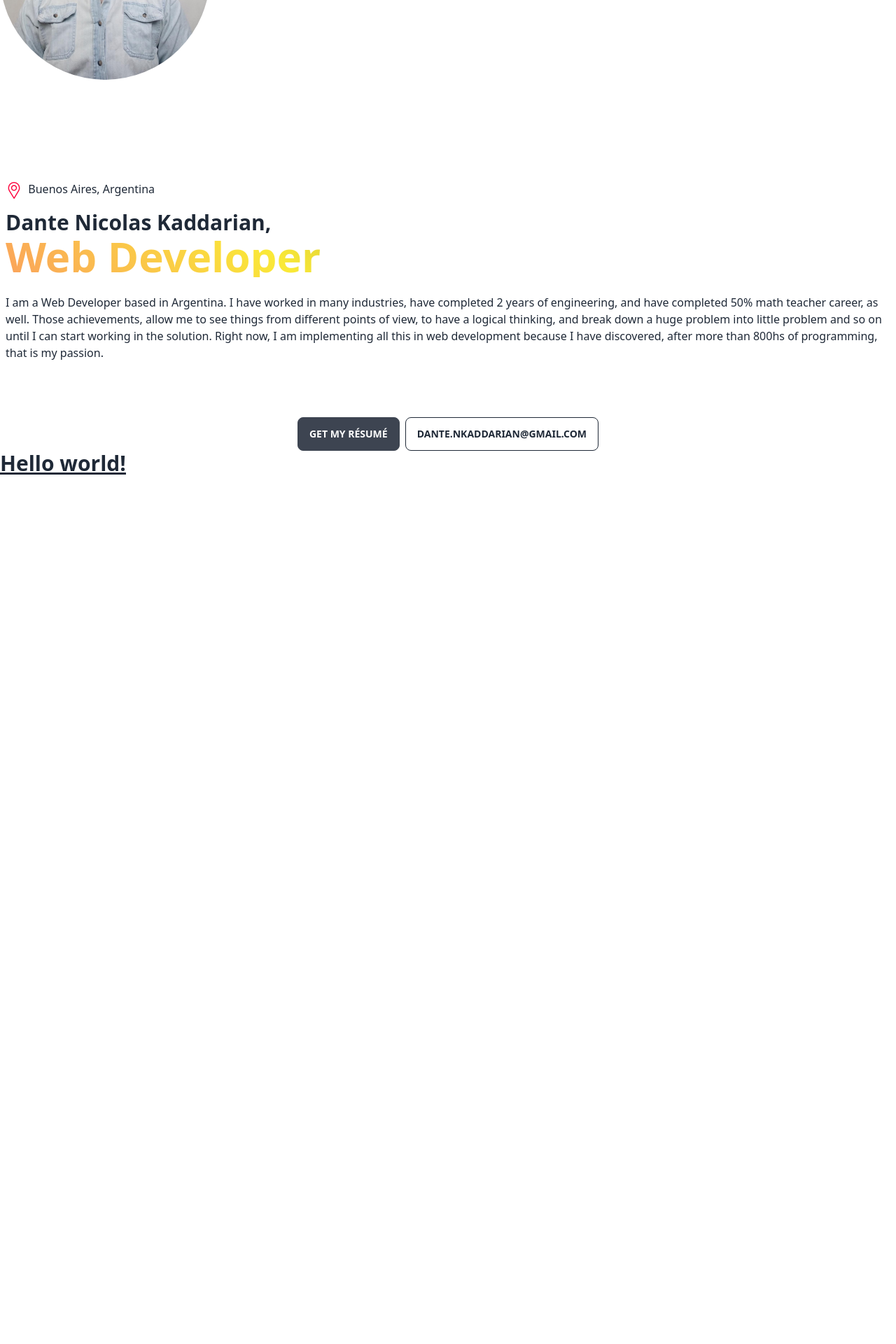
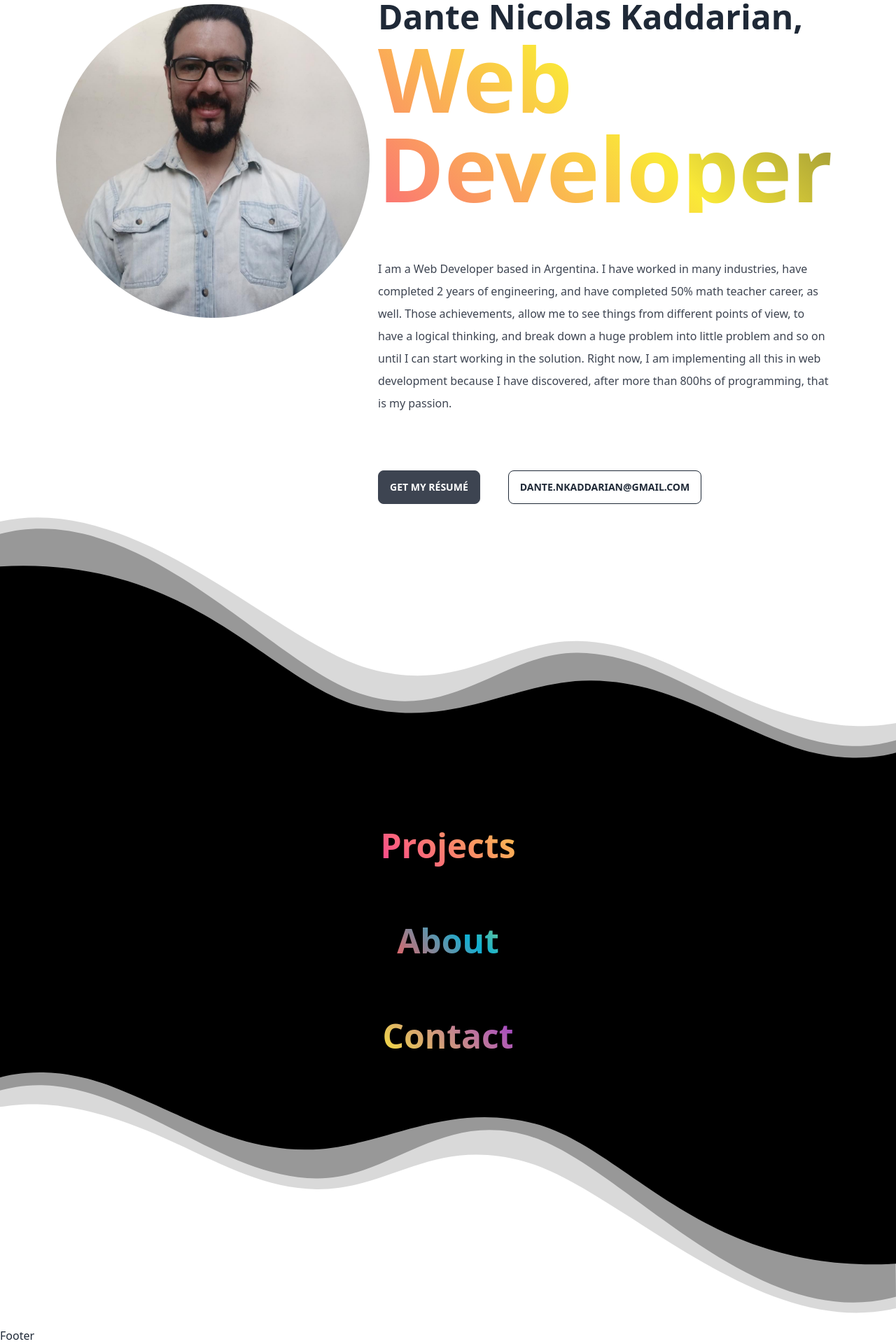
Before and after one commit to Dante1704/Personal-Portfolio, a React (Create React App) app: page / in a window 1280 px wide. Shown: the part 250-2170 px from the top of the page at 70% size. Before the commit the page ends 932 px from the top, so only its background shows below. Built offline with nearby package versions, Linux system fonts and the light colour scheme.

Commit message:
portfolio estructurado en general

```diff
--- /dev/null
+++ b/src/components/About.js
@@ -0,0 +1,11 @@
+import React from 'react'
+
+const About = () => {
+  return (
+    <section id='about'>
+      <h2 className='header-about text-5xl font-bold font-poppins text-center w-max subpixel-antialiased mx-auto p-2 pt-20'>About</h2>
+    </section>
+  )
+}
+
+export default About
--- /dev/null
+++ b/src/components/Contact.js
@@ -0,0 +1,11 @@
+import React from 'react'
+
+const Contact = () => {
+  return (
+    <section id='contact'>
+      <h2 className='header-contact text-5xl font-bold font-poppins text-center w-max subpixel-antialiased mx-auto p-2 pt-20'>Contact</h2>
+      </section>
+  )
+}
+
+export default Contact
--- /dev/null
+++ b/src/components/Footer.js
@@ -0,0 +1,9 @@
+import React from 'react'
+
+const Footer = () => {
+  return (
+    <footer>Footer</footer>
+  )
+}
+
+export default Footer
--- a/src/components/Hero.js
+++ b/src/components/Hero.js
@@ -7,23 +7,23 @@ import "../index.css"
 const Hero = () => {
 
   return (
-    <section className="">
-       <div className="avatar hidden md:inline">
-        <div className="rounded-full md:visible max-w-[300px] 2xl:max-w-[400px]">
-            <img src={profile} className="" alt="Dante's profile"/>
-        </div>
+    <section className="flex justify-center">
+       <div className="avatar pt-12 hidden lg:block">
+          <div className="mt-36 rounded-full hidden "> {/* lg:block max-w-[300px] 2xl:max-w-[400px] */}
+            <img src={profile} className="lg:max-w-xs xl:max-w-md" alt="Dante's profile"/>
+          </div>
        </div>
-        <div>
+        <div className='max-w-2xl'>
             <div className="mt-36 px-2">
                 <img src={location} className="inline" alt="Buenos Aires, Argentina"/>
                 <span className=''>&nbsp;&nbsp;Buenos Aires, Argentina</span>
             </div>
-            <div className="mt-4 px-2">
-              <span className='text-3xl font-bold name-animated'>Dante Nicolas Kaddarian,</span>
-              <h1 className='text-6xl font-bold profession-animated'>Web Developer</h1>
-              <p className='mt-6'>I am a Web Developer based in Argentina. I have worked in many industries, have completed 2 years of engineering, and have completed 50% math teacher career, as well. Those achievements, allow me to see things from different points of view, to have a logical thinking, and break down a huge problem into little problem and so on until I can start working in the solution. Right now, I am implementing all this in web development because I have discovered, after more than 800hs of programming, that is my passion.</p>
+            <div className="mt-4 px-3">
+              <span className='text-3xl font-bold name-animated md:text-4xl lg:text-5xl'>Dante Nicolas Kaddarian,</span>
+              <h1 className='mb-5 text-6xl font-bold profession-animated md:text-8xl lg:text-9xl'>Web Developer</h1>
+              <p className='my-8 md:my-16 text-neutral xl:leading-loose'>I am a Web Developer based in Argentina. I have worked in many industries, have completed 2 years of engineering, and have completed 50% math teacher career, as well. Those achievements, allow me to see things from different points of view, to have a logical thinking, and break down a huge problem into little problem and so on until I can start working in the solution. Right now, I am implementing all this in web development because I have discovered, after more than 800hs of programming, that is my passion.</p>
             </div>
-            <div className="mt-20 flex justify-center gap-2">
+            <div className="mt-20 px-3 flex justify-start gap-10">
               <Link to="/pdf" target="_blank"><button className="btn">GET MY RÉSUMÉ</button></Link>
               <a href='mailto:dante.nkaddarian@gmail.com'>
                 <button className="btn btn-outline">dante.nkaddarian@gmail.com</button>
--- a/src/components/Home.js
+++ b/src/components/Home.js
@@ -1,13 +1,34 @@
 import React from 'react';
 import Header from './Header';
+import Projects from './Projects';
+import About from './About';
+import Contact from './Contact';
+import Footer from './Footer';
 
 const Home = () => {
   return (
     <>
       <Header/>
-      <h1 className="text-3xl font-bold underline">
-        Hello world!
-      </h1>
+      <div>
+        <svg viewBox="0 0 1000 300" xmlns="http://www.w3.org/2000/svg" preserveAspectRatio="none">
+          <path className="ux-shape-fill" opacity="0.15" d="M0 299L-2 19.9998C153 -16.0002 308 155 413 184C515.64 212.35 562 152 645 153C725 154 787 206 874 233C939.54 253.34 975 248 1000 244.61V299H0Z"/>
+          <path className="ux-shape-fill" opacity="0.3" d="M0 300L-2 34C155 -9.00003 300 178 403 212C504.11 245.38 562 165 645 166C725 167 790.09 220.07 874 253C939.21 278.59 978.07 269.72 1000 263.61V300H0Z"/>
+          <path className="ux-shape-fill" d="M0 300L-1 69.7099C216 56.9999 299.47 198.86 403 226C506 253 577 196 660 197C740 198 790.09 234.07 874 267C935.23 291 982 282.61 1000 277.61V300H0Z"/>
+        </svg>
+      </div>
+      <main className='bg-black'>
+        <Projects/>
+        <About/>
+        <Contact/>
+      </main>
+      <div>
+        <svg viewBox="0 0 1000 300" xmlns="http://www.w3.org/2000/svg" preserveAspectRatio="none">
+          <path class="ux-shape-fill" opacity="0.15" d="m2,283.95503l-2,-279.0002c155,-36 310,135.0002 415,164.0002c102.64,28.35 149,-32 232,-31c80,1 142,53 229,80c65.54,20.34 101,15 126,11.61l0,54.39l-1000,0z" id="svg_1" stroke-width="0" transform="rotate(-180 500 141.978)"/>
+          <path class="ux-shape-fill" opacity="0.3" d="m2,272.38571l-2,-266c157,-43.00003 302,144 405,178c101.11,33.38 159,-47 242,-46c80,1 145.09,54.07 229,87c65.21,25.59 104.07,16.72 126,10.61l0,36.39l-1000,0z" id="svg_2" transform="rotate(-180 500 136.193)"/>
+          <path transform="rotate(-180 500.5 69.4531)" class="ux-shape-fill" d="m1,140.09374l-1,-230.2901c217,-12.71 300.47,129.1501 404,156.2901c103,27 174,-30 257,-29c80,1 130.09,37.07 214,70c61.23,24 108,15.61 126,10.61l0,22.39l-1000,0z" id="svg_3"/>
+        </svg>
+      </div>
+      <Footer/>
     </>
   )
 }
--- a/src/components/NavBar.js
+++ b/src/components/NavBar.js
@@ -8,7 +8,7 @@ const NavBar = () => {
   return (
     <nav className="relative navbar flex flex-col sm:flex-row justify-between mx-auto max-w-5x1  lg:w-full bg-gray-100">
          <div className="flex flex-row justify-between w-full">
-            <p className="glass w-12 h-12 p-2.5	align-bottom rounded-full text-white text-center  bg-black font-bold hover:bg-gradient-to-r from-rose-600 to-yellow-400 normal-case text-xl">DK</p>
+            <p className="glass w-12 h-12 p-2.5	align-bottom rounded-full text-white text-center bg-black font-bold hover:bg-gradient-to-r from-rose-600 to-yellow-400 normal-case text-xl">DK</p>
             {
               isExpanded ?
               <button className="btn-sm btn btn-square btn-outline sm:hidden" onClick={()=>setIsExpanded(!isExpanded)}>
@@ -22,9 +22,9 @@ const NavBar = () => {
         </div>
         <div className={!isExpanded ? "flex absolute top-16 -right-32 transition-[right] duration-500 ease-out sm:static sm:visible" : "flex absolute bg-gray-100 top-16 right-0 transition-[right] duration-500 ease-out rounded sm:static sm:visible"}>
             <ul className={"menu menu-horizontal flex flex-col items-start border-black rounded sm:flex-row transition-all"}>
-              <li><a href="#nowhere" className={"min-w-[120px]"}>PROJECTS</a></li>
-              <li><a href="#nowhere" className={"min-w-[120x]"}>ABOUT</a></li>
-              <li><a href="#nowhere" className={"min-w-[120px]"}>CONTACT</a></li>
+              <li><a href="#projects" className={"min-w-[120px]"}>PROJECTS</a></li>
+              <li><a href="#about" className={"min-w-[120x]"}>ABOUT</a></li>
+              <li><a href="#contact" className={"min-w-[120px]"}>CONTACT</a></li>
             </ul>
         </div>
     </nav>
@@ -32,6 +32,5 @@ const NavBar = () => {
 }
 
 
-
 export default NavBar
 //faltaria ponerle alguna transicion a la aparicion del menu
--- /dev/null
+++ b/src/components/Projects.js
@@ -0,0 +1,11 @@
+import React from 'react'
+
+const Projects = () => {
+  return (
+    <section className='' id='projects'>
+        <h2 className='header-projects text-5xl font-bold font-poppins text-center w-max subpixel-antialiased mx-auto p-2 pt-20'>Projects</h2>
+    </section>
+  )
+}
+
+export default Projects
--- a/src/index.css
+++ b/src/index.css
@@ -22,6 +22,34 @@
     -webkit-animation: gradient-name 6s ease both infinite;
     animation-delay: 6s;
     animation: gradient-profession 6s ease both infinite;
+}
+
+.header-projects {
+    background-clip: text;
+    -moz-background-clip: text;
+    -webkit-text-fill-color: transparent;
+    -moz-text-fill-color: transparent;
+    background-color: #FB408F;
+    background-image: linear-gradient(45deg, #FB408F, #FAE937);
+}
+
+.header-about {
+    background-clip: text;
+    -moz-background-clip: text;
+    -webkit-text-fill-color: transparent;
+    -moz-text-fill-color: transparent;
+    background-color: #FB408F;
+    background-image: linear-gradient(45deg, #fe5a59,
+        #0eb0d4, #FAE937);
+}
+
+.header-contact {
+background-clip: text;
+    -moz-background-clip: text;
+    -webkit-text-fill-color: transparent;
+    -moz-text-fill-color: transparent;
+    background-color: #FB408F;
+    background-image: linear-gradient(45deg,#FAE937,#8205ff);
 }
 
 
```
Also changed, not shown: src/images/svg (1).svg (added), src/images/waves-opacity-2.svg (added).
